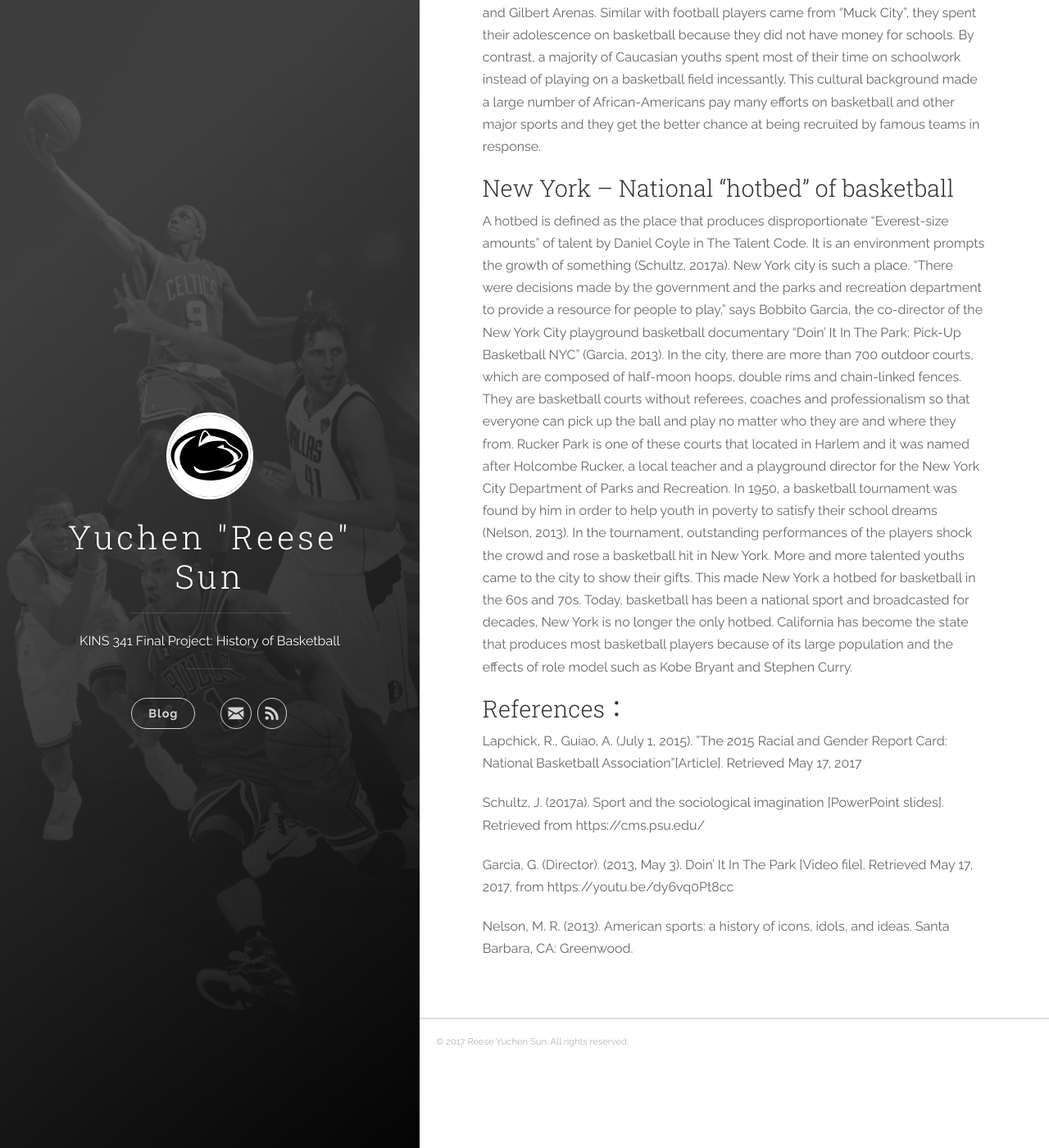
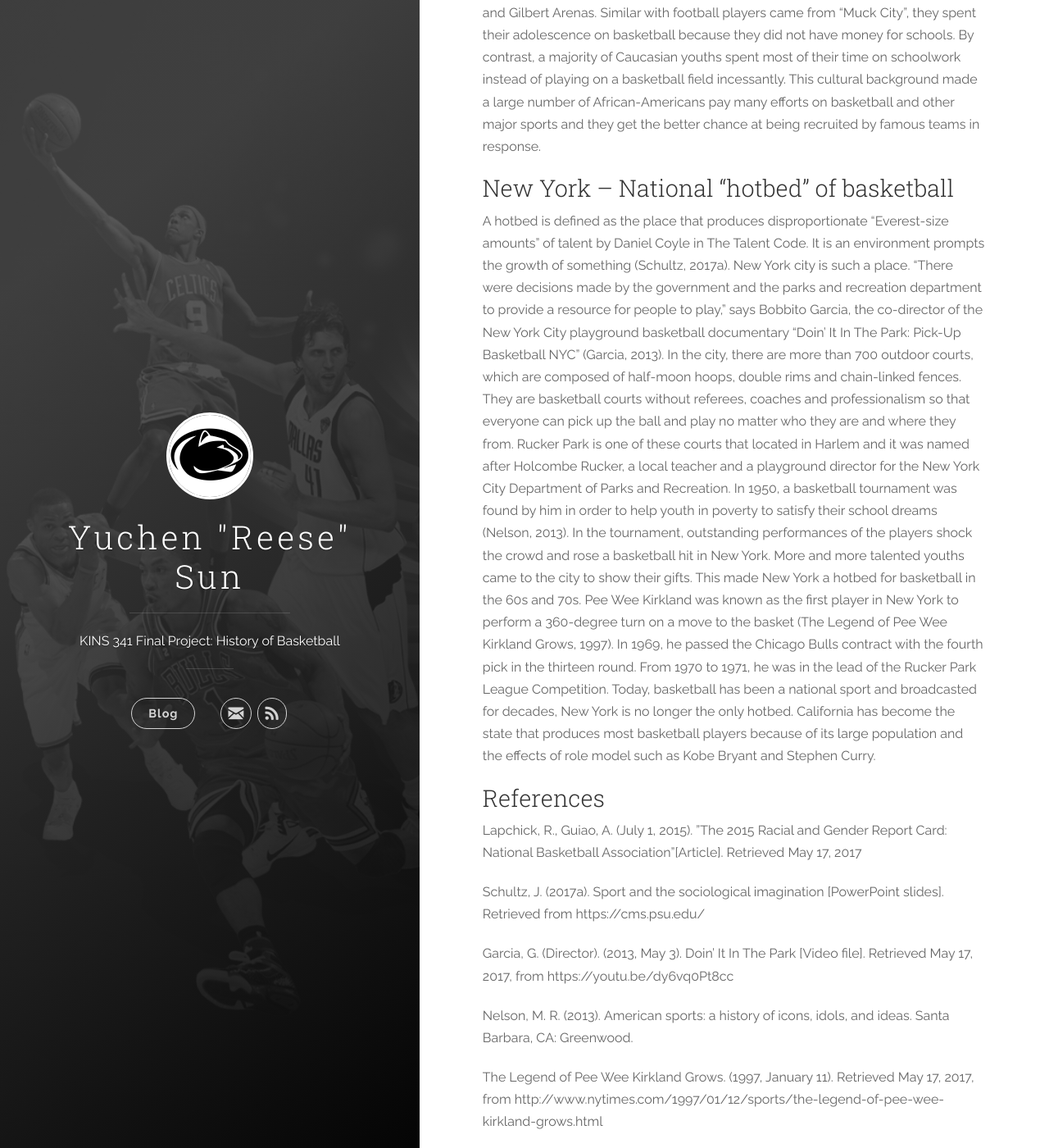
Before and after one commit to reesesun/reese-site, a Jekyll site: the page built from _posts/2017-05-17-first-draft.md, in a window 1280 px wide and 1400 px high, scrolled down 2261 px. Shown: the whole window at 82% size. Built offline with Jekyll 4.4.1, drawn with Linux system fonts in a browser that asks for light colours; nearby versions of some CDN libraries.

Commit message:
auto commit

```diff
--- a/_posts/2017-05-17-first-draft.md
+++ b/_posts/2017-05-17-first-draft.md
@@ -30,9 +30,9 @@ Within more than 65 years’ history, because of the increase of nutrition level
 ### New York – National “hotbed” of basketball
 
 A hotbed is defined as the place that produces disproportionate “Everest-size amounts” of talent by Daniel Coyle in The Talent Code. It is an environment prompts the growth of something (Schultz, 2017a).  New York city is such a place. "There were decisions made by the government and the parks and recreation department to provide a resource for people to play," says Bobbito Garcia, the co-director of the New York City playground basketball documentary "Doin' It In The Park: Pick-Up Basketball NYC" (Garcia, 2013). In the city, there are more than 700 outdoor courts, which are composed of half-moon hoops, double rims and chain-linked fences. They are basketball courts without referees, coaches and professionalism so that everyone can pick up the ball and play no matter who they are and where they from.
-Rucker Park is one of these courts that located in Harlem and it was named after Holcombe Rucker, a local teacher and a playground director for the New York City Department of Parks and Recreation. In 1950, a basketball tournament was found by him in order to help youth in poverty to satisfy their school dreams (Nelson, 2013). In the tournament, outstanding performances of the players shock the crowd and rose a basketball hit in New York. More and more talented youths came to the city to show their gifts. This made New York a hotbed for basketball in the 60s and 70s. Today, basketball has been a national sport and broadcasted for decades, New York is no longer the only hotbed. California has become the state that produces most basketball players because of its large population and the effects of role model such as Kobe Bryant and Stephen Curry.
+Rucker Park is one of these courts that located in Harlem and it was named after Holcombe Rucker, a local teacher and a playground director for the New York City Department of Parks and Recreation. In 1950, a basketball tournament was found by him in order to help youth in poverty to satisfy their school dreams (Nelson, 2013). In the tournament, outstanding performances of the players shock the crowd and rose a basketball hit in New York. More and more talented youths came to the city to show their gifts. This made New York a hotbed for basketball in the 60s and 70s. Pee Wee Kirkland was known as the first player in New York to perform a 360-degree turn on a move to the basket (The Legend of Pee Wee Kirkland Grows, 1997). In 1969, he passed the Chicago Bulls contract with the fourth pick in the thirteen round. From 1970 to 1971, he was in the lead of the Rucker Park League Competition. Today, basketball has been a national sport and broadcasted for decades, New York is no longer the only hotbed. California has become the state that produces most basketball players because of its large population and the effects of role model such as Kobe Bryant and Stephen Curry.
 
-### References：
+### References
 
 Lapchick, R., Guiao, A. (July 1, 2015). "The 2015 Racial and Gender Report Card: National Basketball Association"[Article]. Retrieved May 17, 2017
 
@@ -42,3 +42,5 @@ sociological imagination [PowerPoint slides]. Retrieved from https://cms.psu.edu
 Garcia, G. (Director). (2013, May 3). Doin' It In The Park [Video file]. Retrieved May 17, 2017, from https://youtu.be/dy6vq0Pt8cc
 
 Nelson, M. R. (2013). American sports: a history of icons, idols, and ideas. Santa Barbara, CA: Greenwood.
+
+The Legend of Pee Wee Kirkland Grows. (1997, January 11). Retrieved May 17, 2017, from http://www.nytimes.com/1997/01/12/sports/the-legend-of-pee-wee-kirkland-grows.html
```
